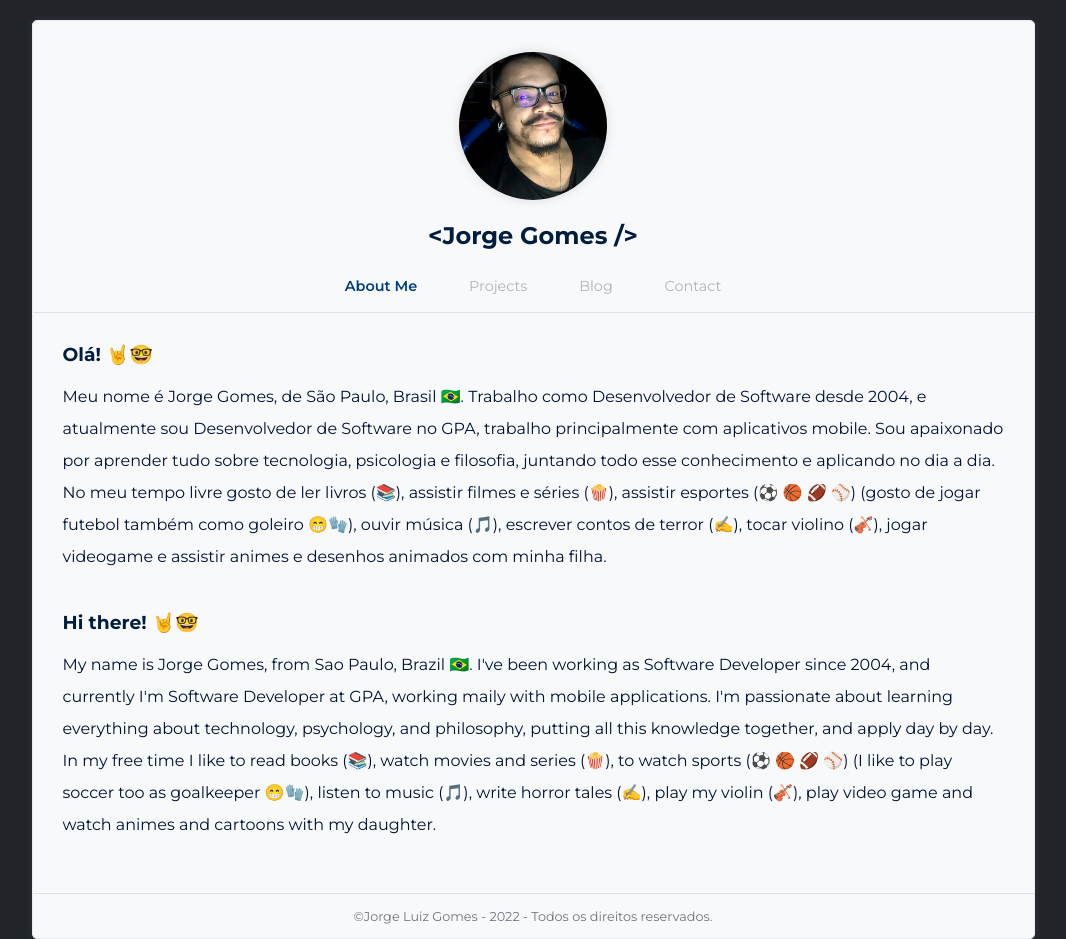
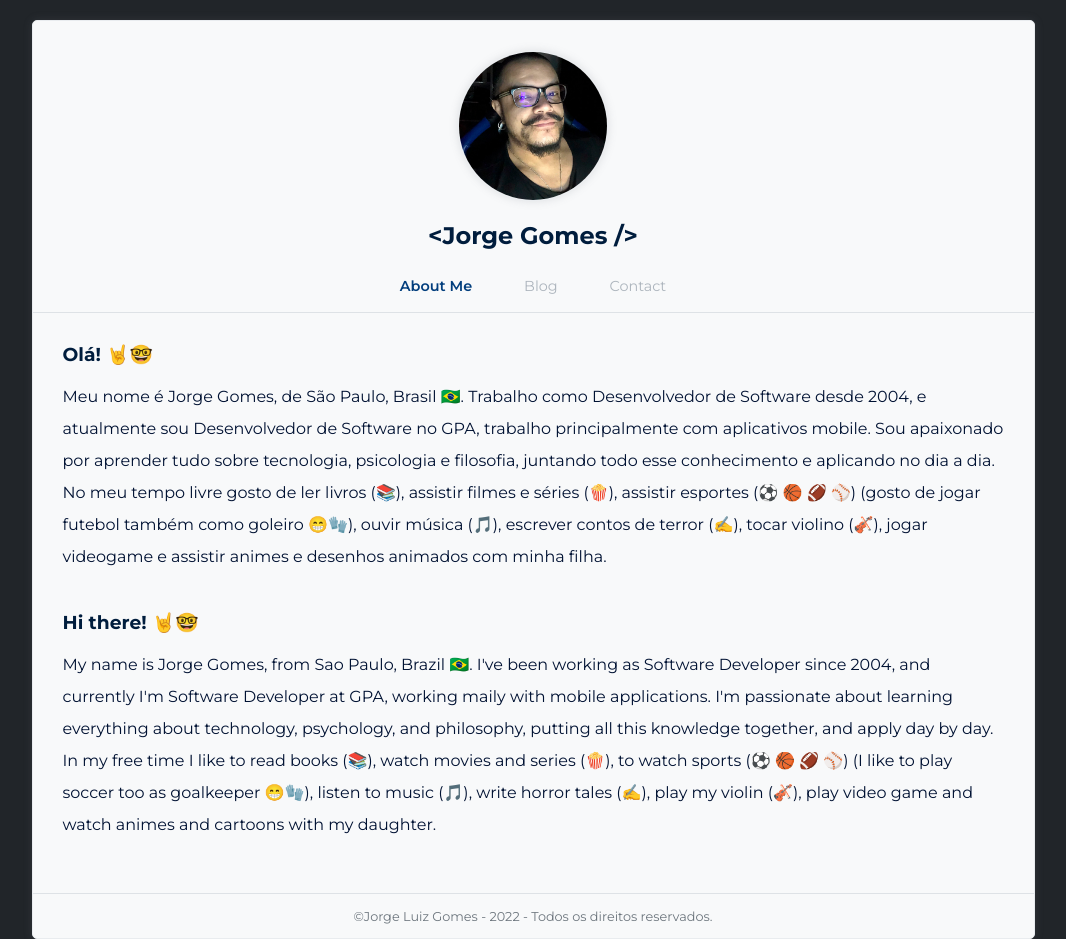
Before and after one commit to jluizgomes/jluizgomes.github.io, a Next.js app: page / in a window 1280 px wide. Shown: the whole page, without its empty margins (107-1173 px from the left). Built offline with nearby package versions, Linux system fonts and the light colour scheme.

Commit message:
Update index.tsx

```diff
--- a/src/components/Menu/index.tsx
+++ b/src/components/Menu/index.tsx
@@ -15,7 +15,7 @@
     <div className="menu">
         {/* <Link href="/"><a className={router.pathname === '/' ? 'active' : ''}>Home</a></Link> */}
         <Link href="/"><a className={router.pathname === '/' ? 'active' : ''}>About Me</a></Link>
-        <Link href="/projects"><a className={router.pathname === '/projects' ? 'active' : ''}>Projects</a></Link>
+        {/* <Link href="/projects"><a className={router.pathname === '/projects' ? 'active' : ''}>Projects</a></Link> */}
         <Link href="/blog"><a className={router.pathname === '/blog' ? 'active' : ''}>Blog</a></Link>
         <Link href="/contact"><a className={router.pathname === '/contact' ? 'active' : ''}>Contact</a></Link>
       </div>
```
